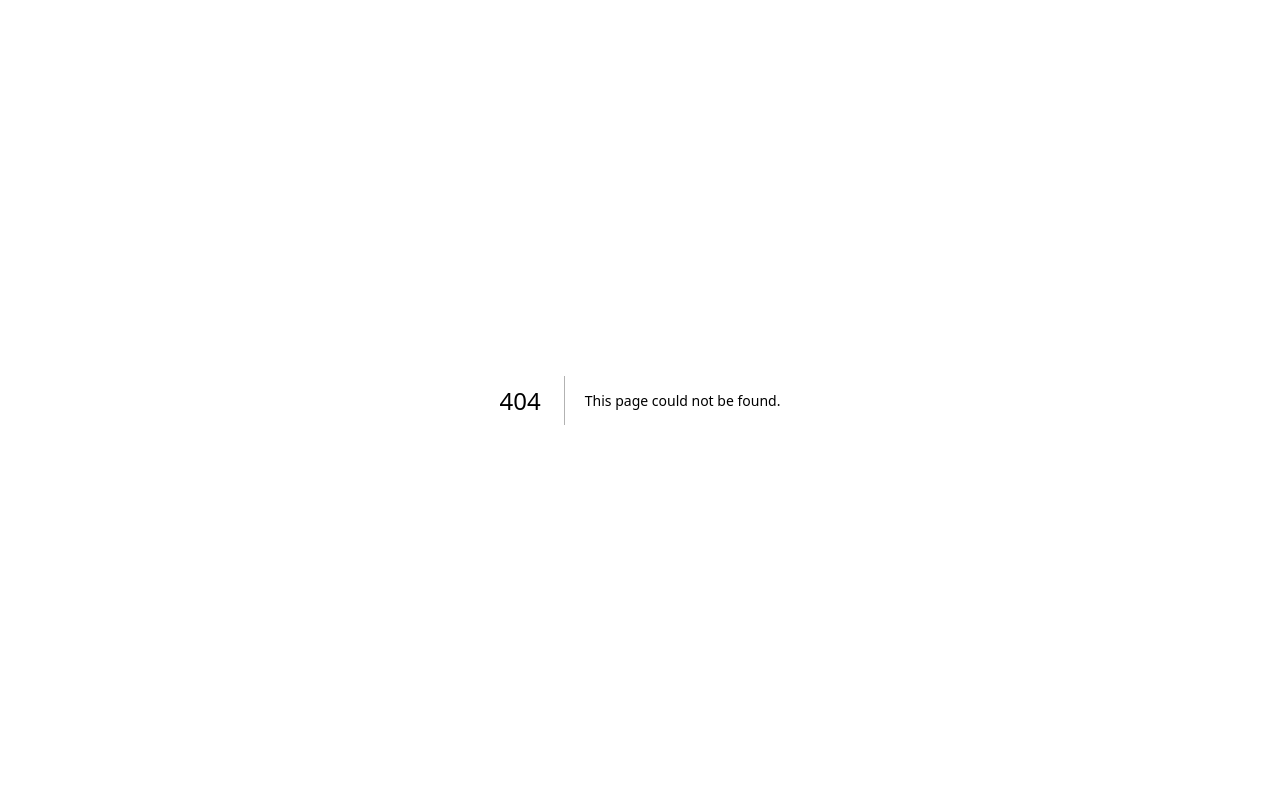
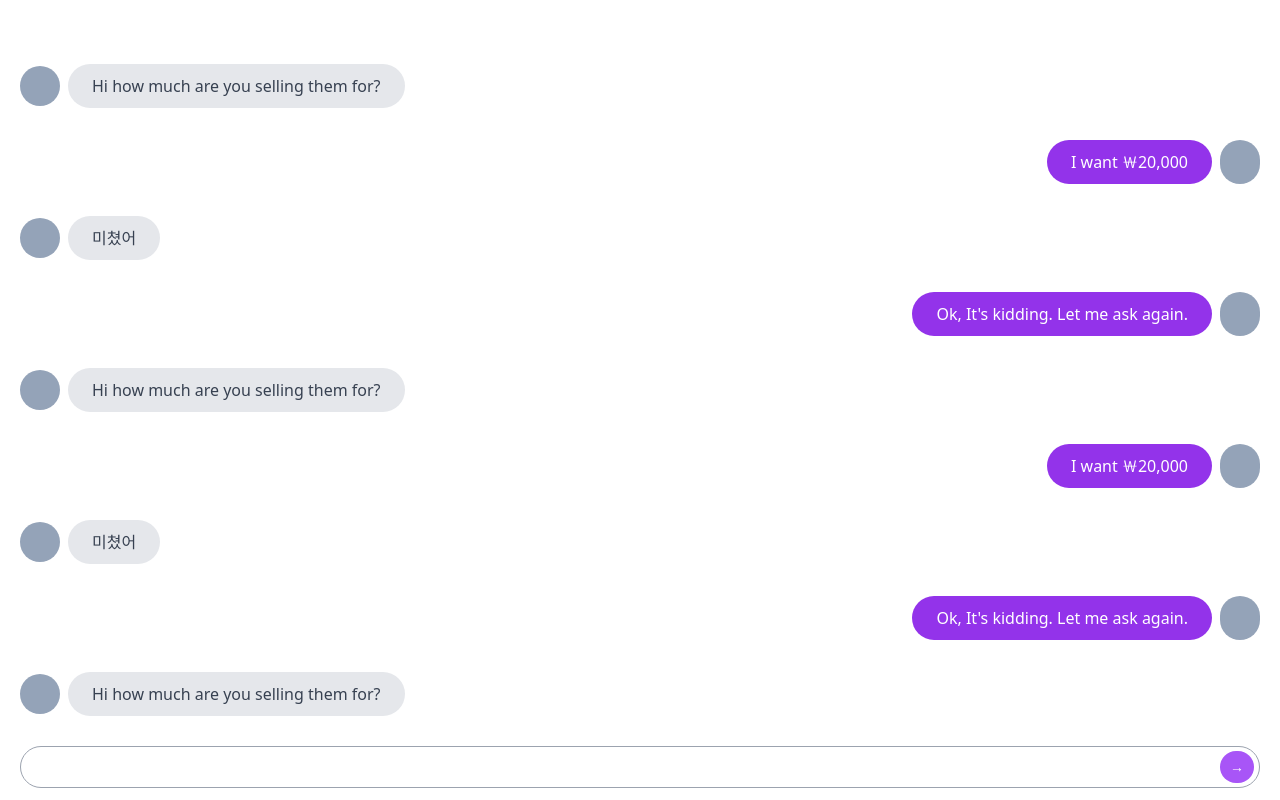
Before and after one commit to june20516/carrot-market, a Next.js app: page /chats/1 in a window 1280 px wide. Before the commit this address had no page. Shown: the top 800 px of the page. Built offline with nearby package versions, Linux system fonts and the light colour scheme.

Commit message:
chats detail

```diff
--- /dev/null
+++ b/pages/chats/[id].tsx
@@ -0,0 +1,45 @@
+import type { NextPage } from 'next';
+
+const ChatDetail: NextPage = () => {
+  return (
+    <div className="pt-16 pb-28 px-5 space-y-8 relative">
+      {Array.from(Array(10).keys()).map(i => {
+        return (
+          <>
+            <div className="text-gray-700 flex items-center space-x-2">
+              <div className="w-10 aspect-square rounded-full bg-slate-400" />
+              <div className="bg-gray-200 py-2.5 px-6 rounded-full">Hi how much are you selling them for?</div>
+            </div>
+            <div className="flex justify-end space-x-2">
+              <div className="bg-purple-600 py-2.5 px-6 rounded-full text-white">I want ￦20,000</div>
+              <div className="w-10 aspect-square rounded-full bg-slate-400" />
+            </div>
+            <div className="text-gray-700 flex items-center space-x-2">
+              <div className="w-10 aspect-square rounded-full bg-slate-400" />
+              <div className="bg-gray-200 py-2.5 px-6 rounded-full">미쳤어</div>
+            </div>
+            <div className="flex justify-end space-x-2">
+              <div className="bg-purple-600 py-2.5 px-6 rounded-full text-white">
+                Ok, It's kidding. Let me ask again.
+              </div>
+              <div className="w-10 aspect-square rounded-full bg-slate-400" />
+            </div>
+          </>
+        );
+      })}
+      <div className="fixed bottom-0 w-full mx-auto mx-w-md inset-x-0 px-5">
+        <div className="flex items-center bg-white">
+          <input
+            type="text"
+            className="flex items-center w-full rounded-full m-3 ml-0 border border-gray-400 focus:ring-purple-500 focus:ring-2 focus:border-transparent pl-4 pr-14"
+          />
+          <div className="-ml-[3.25rem] bg-purple-500 rounded-full text-white text-sm py-1.5 px-2.5 hover:bg-purple-600">
+            <button>&rarr;</button>
+          </div>
+        </div>
+      </div>
+    </div>
+  );
+};
+
+export default ChatDetail;
```
Also changed, not shown: pages/chats/index.tsx (renamed from pages/chats.tsx).
